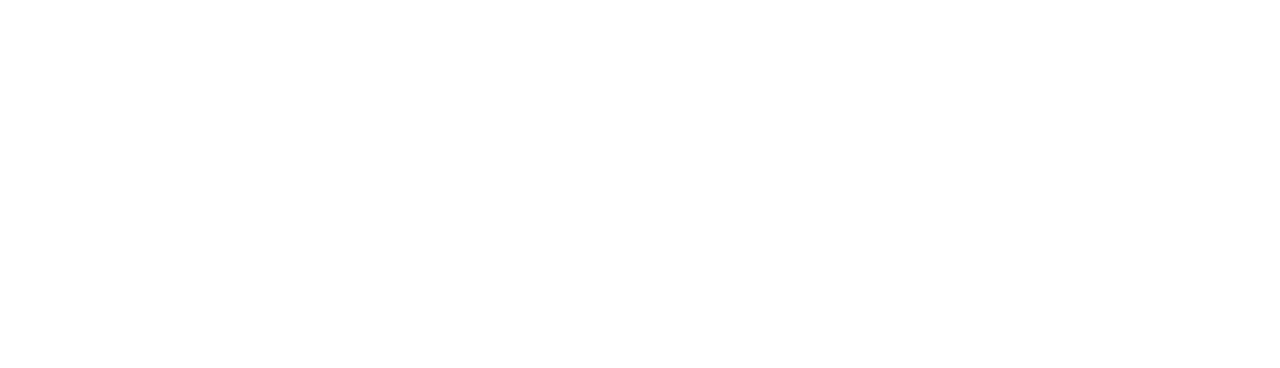
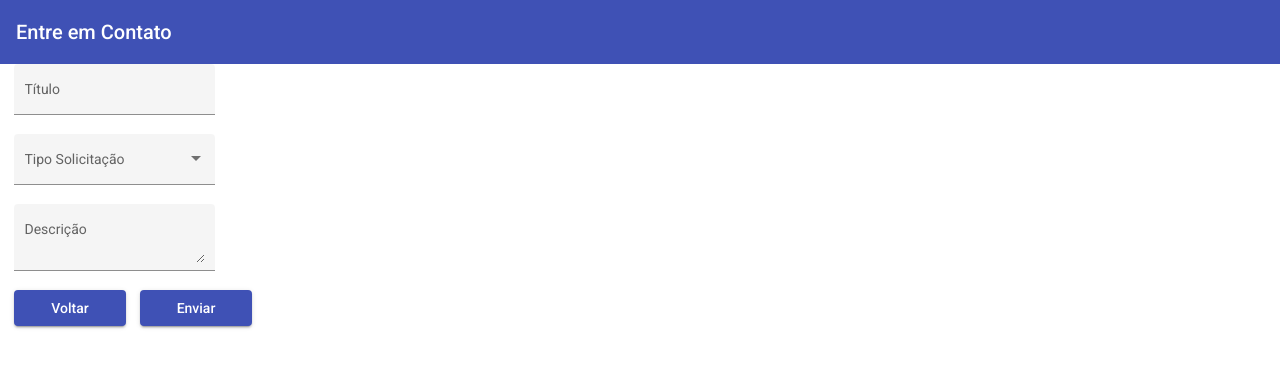
Before and after one commit to diegosilva-ress/projeto-aplicado-igti, an Angular app: page /contato in a window 1280 px wide. Before the commit this address led to /. Shown: the top 368 px of the page. Built offline with nearby package versions, Linux system fonts and the light colour scheme.

Commit message:
Implementação tela morador

```diff
--- a/src/app/app-routing.module.ts
+++ b/src/app/app-routing.module.ts
@@ -3,11 +3,15 @@ import {RouterModule, Routes} from '@angular/router';
 import {SindicoComponent} from './sindico/sindico.component';
 import {MoradorComponent} from './morador/morador.component';
 import {HomeComponent} from './home/home.component';
+import {EntreContatoComponent} from './entre-contato/entre-contato.component';
+import {QuadroAvisosComponent} from './quadro-avisos/quadro-avisos.component';
 
 const routes: Routes = [
   {path: 'home', component: HomeComponent},
   {path: 'sindico', component: SindicoComponent},
   {path: 'morador', component: MoradorComponent},
+  {path: 'contato', component: EntreContatoComponent},
+  {path: 'avisos', component: QuadroAvisosComponent},
   {path: '', redirectTo: 'home', pathMatch: 'full'}
 ];
 
--- a/src/app/entre-contato/entre-contato.component.css
+++ b/src/app/entre-contato/entre-contato.component.css
@@ -0,0 +1,11 @@
+.form {
+  padding-left: 1em;
+  display: flex;
+  flex-direction: column;
+  align-items: flex-start;
+}
+
+.actions>button {
+  width: 8em;
+  margin-left: 1em;
+}
--- a/src/app/entre-contato/entre-contato.component.html
+++ b/src/app/entre-contato/entre-contato.component.html
@@ -1 +1,31 @@
-<p>entre-contato works!</p>
+<mat-toolbar color="primary">
+  <span>Entre em Contato</span>
+</mat-toolbar>
+
+<div class="form">
+
+  <mat-form-field appearance="fill">
+    <mat-label>Título</mat-label>
+    <input matInput width="80px">
+  </mat-form-field>
+
+  <mat-form-field appearance="fill">
+    <mat-label>Tipo Solicitação</mat-label>
+    <mat-select>
+      <mat-option value="solicitacao">Solicitação</mat-option>
+      <mat-option value="reclamacao">Reclamação</mat-option>
+      <mat-option value="duvida">Dúvida</mat-option>
+      <mat-option value="elogio">Elogio</mat-option>
+    </mat-select>
+  </mat-form-field>
+
+  <mat-form-field appearance="fill">
+    <mat-label>Descrição</mat-label>
+    <textarea matInput></textarea>
+  </mat-form-field>
+</div>
+
+<div class="actions">
+  <button mat-raised-button color="primary" routerLink="/morador">Voltar</button>
+  <button mat-raised-button color="primary">Enviar</button>
+</div>
--- a/src/app/morador/morador.component.html
+++ b/src/app/morador/morador.component.html
@@ -7,6 +7,6 @@
 </mat-menu>
 <button mat-button [matMenuTriggerFor]="avisos">Avisos</button>
 <mat-menu #avisos="matMenu" yPosition="below">
-  <button mat-menu-item>Consultar Quadro de Avisos</button>
-  <button mat-menu-item>Entre em Contato</button>
+  <button mat-menu-item routerLink="/avisos">Consultar Quadro de Avisos</button>
+  <button mat-menu-item routerLink="/contato">Entre em Contato</button>
 </mat-menu>
--- /dev/null
+++ b/src/app/quadro-avisos/quadro-avisos.component.css
@@ -0,0 +1,18 @@
+.card {
+  max-width: 400px;
+  float: left;
+  margin-left: 2em;
+}
+
+.example-header-image {
+  background-image: url('https://material.angular.io/assets/img/examples/shiba1.jpg');
+  background-size: cover;
+}
+
+.actions>button {
+  width: 8em;
+  margin-left: 1em;
+  position:absolute;
+  bottom:10px;
+  margin-left: -1350px;
+}
--- /dev/null
+++ b/src/app/quadro-avisos/quadro-avisos.component.html
@@ -0,0 +1,47 @@
+<mat-toolbar color="primary">
+  <span>Quadro de Avisos</span>
+</mat-toolbar>
+<mat-card class="card">
+  <mat-card-header>
+    <mat-card-title>Assembleia Geral - 15/08/2021</mat-card-title>
+    <mat-card-subtitle>Síndico</mat-card-subtitle>
+  </mat-card-header>
+  <img mat-card-image src="https://material.angular.io/assets/img/examples/shiba2.jpg" alt="Foto reunião">
+  <mat-card-content>
+    <p>
+      No dia 15/08/2021 às 20:00 teremos nossa assembleia geral para votarmos a reforma da quadra e da churrasqueira.
+      Espero todos no salão de festas.
+    </p>
+  </mat-card-content>
+</mat-card>
+
+<mat-card class="card">
+  <mat-card-header>
+    <mat-card-title>Manutenção Elevador Social</mat-card-title>
+    <mat-card-subtitle>Síndico</mat-card-subtitle>
+  </mat-card-header>
+  <img mat-card-image src="https://material.angular.io/assets/img/examples/shiba2.jpg" alt="Photo of a Shiba Inu">
+  <mat-card-content>
+    <p>
+      No dia 11/08/2021 o elevador social passará por uma manutenção rotineira. O elevador ficará desabilitado
+      das 10:00 até às 17:00
+    </p>
+  </mat-card-content>
+</mat-card>
+
+<mat-card class="card">
+  <mat-card-header>
+    <mat-card-title>Aniversário Porteiro</mat-card-title>
+    <mat-card-subtitle>Síndico</mat-card-subtitle>
+  </mat-card-header>
+  <img mat-card-image src="https://material.angular.io/assets/img/examples/shiba2.jpg" alt="Photo of a Shiba Inu">
+  <mat-card-content>
+    <p>
+      Amanhã é aniversário do nosso querido porteiro. Torne o dia dele melhor!
+    </p>
+  </mat-card-content>
+</mat-card>
+
+<div class="actions">
+  <button mat-raised-button color="primary" routerLink="/morador">Voltar</button>
+</div>
--- /dev/null
+++ b/src/app/quadro-avisos/quadro-avisos.component.ts
@@ -0,0 +1,15 @@
+import { Component, OnInit } from '@angular/core';
+
+@Component({
+  selector: 'app-quadro-avisos',
+  templateUrl: './quadro-avisos.component.html',
+  styleUrls: ['./quadro-avisos.component.css']
+})
+export class QuadroAvisosComponent implements OnInit {
+
+  constructor() { }
+
+  ngOnInit(): void {
+  }
+
+}
```
Also changed, not shown: src/app/app.module.ts (+9 -1 lines), 1 other file (tests, documents, lock files or other folders).
